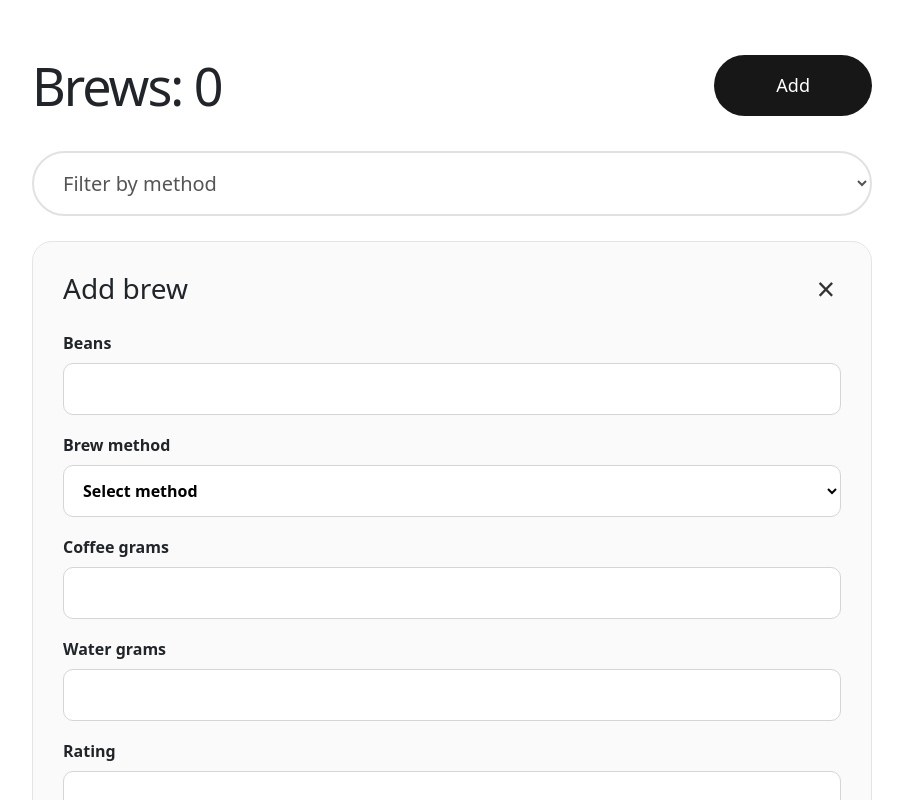
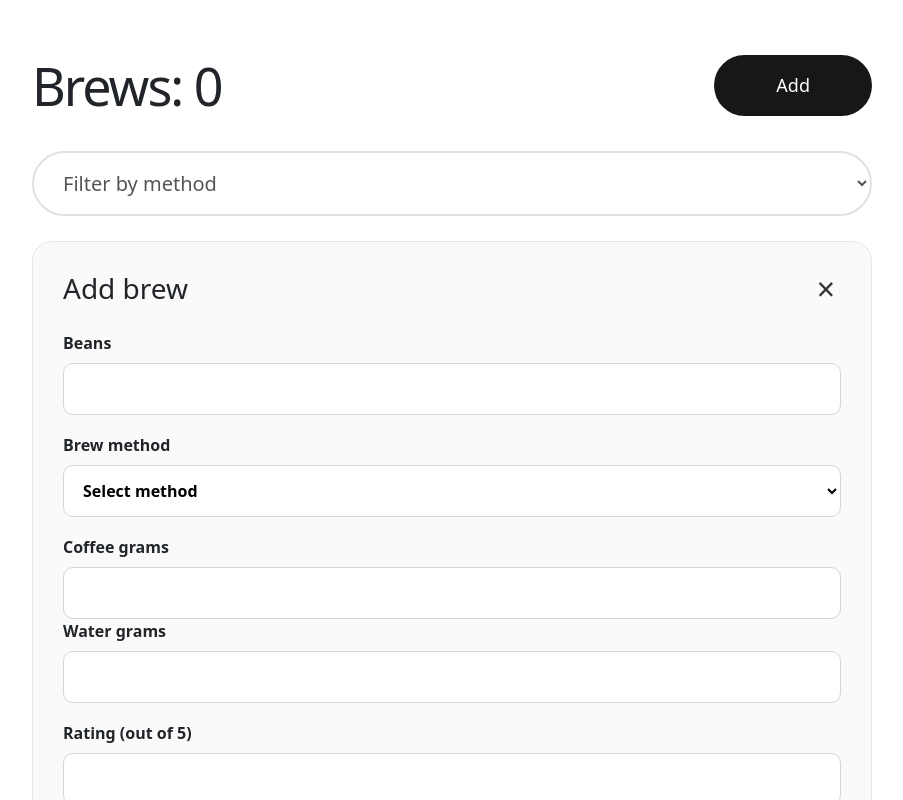
Before and after one commit to Ellen930805/coffee-brew-log, a React (Vite) app in the folder frontend/: page / in a window 1280 px wide. Both pictures are taken after a click on the button "Add". Shown: the top 800 px of the page, without its empty margins (188-1091 px from the left). Built offline with nearby package versions, Linux system fonts and the light colour scheme; no server answers.

Commit message:
Update BrewForm layout for better organization
Refactor BrewForm layout to group input fields for coffee and water grams.

```diff
--- a/frontend/src/components/BrewForm.jsx
+++ b/frontend/src/components/BrewForm.jsx
@@ -40,6 +40,7 @@ function BrewForm({
         </select>
       </label>
 
+      <div className="form-row">
         <label>
           Coffee grams
           <input
@@ -61,9 +62,10 @@ function BrewForm({
             required
           />
         </label>
+      </div>
 
       <label>
-        Rating
+        Rating (out of 5)
         <input
           type="number"
           min="1"
```
Lines whose indentation alone changed are shown as unchanged.
